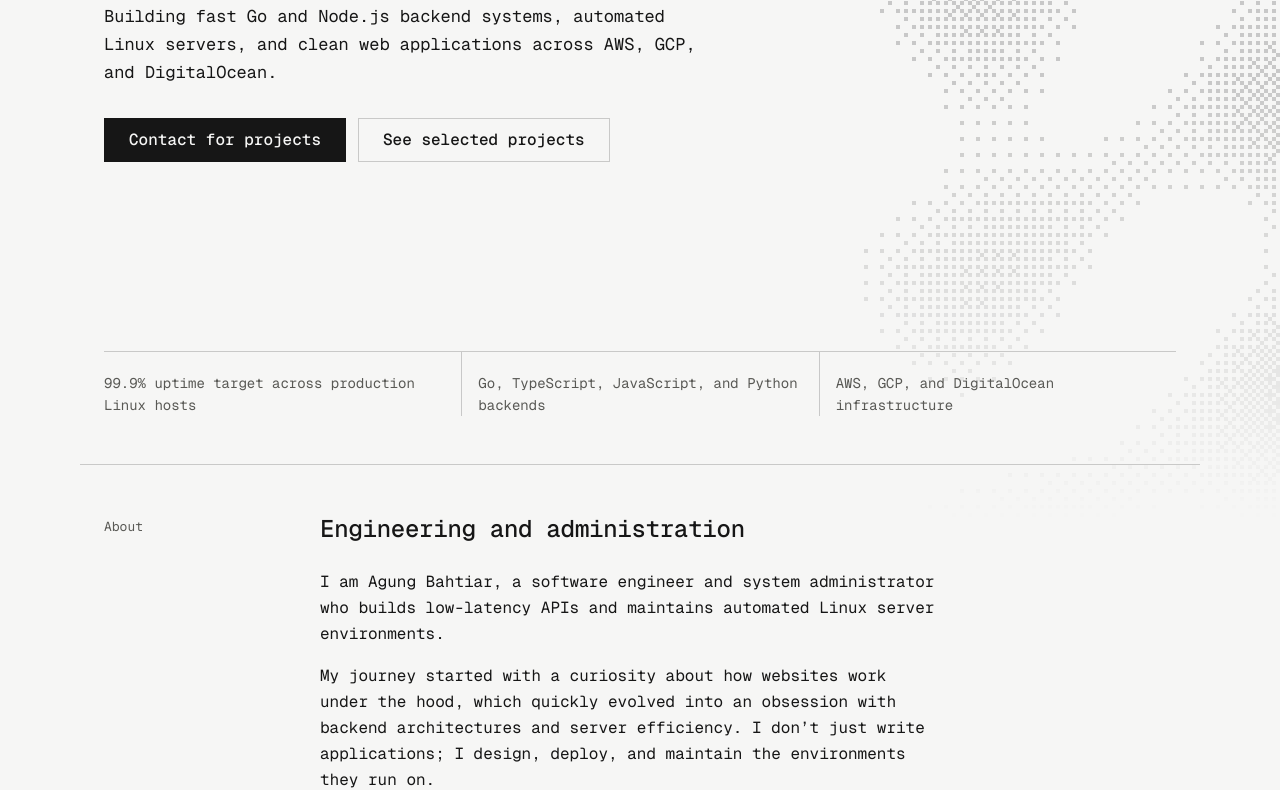
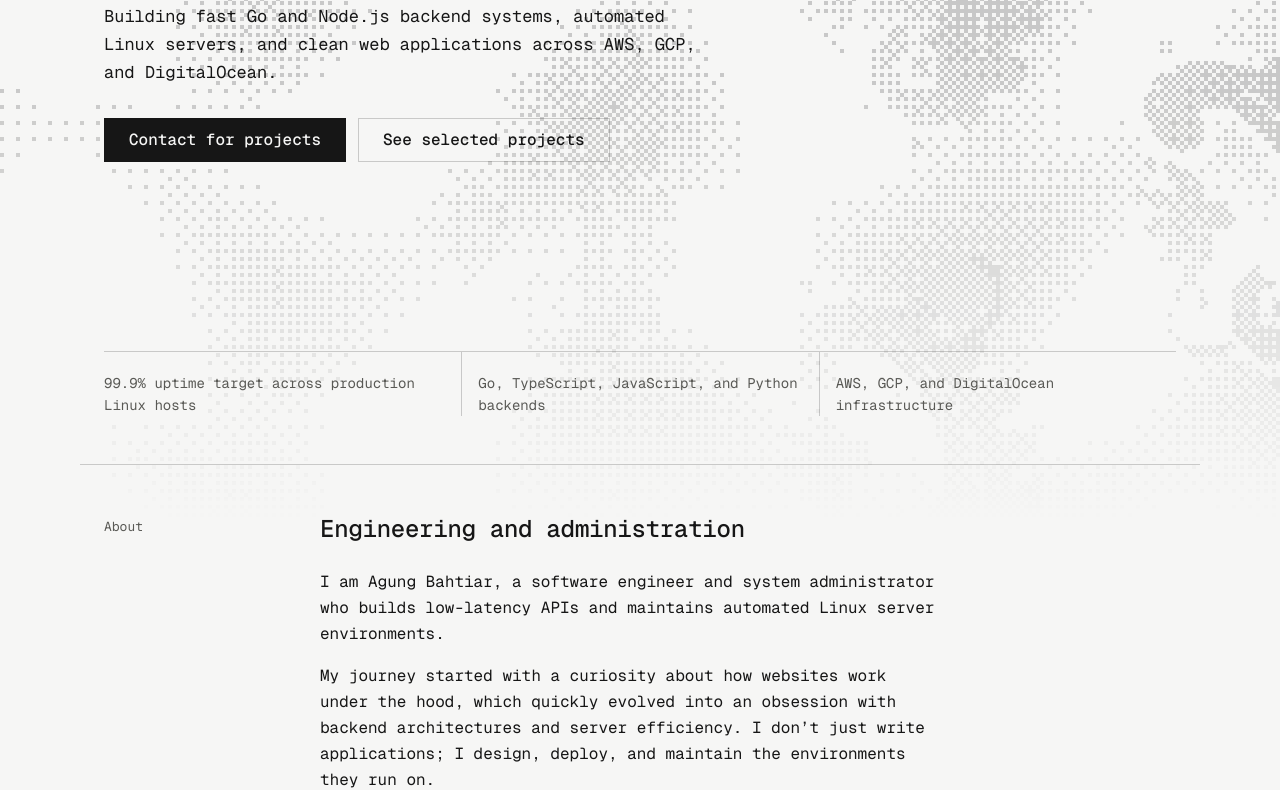
Before and after one commit to AgungBahtiarr/0xAb, an Astro site: page / in a window 1280 px wide. Shown: the part 336-1126 px from the top of the page. Built offline with nearby package versions, Linux system fonts and the light colour scheme; Astro itself is replaced by a stand-in of ours; some packages are replaced by stand-ins of ours.

Commit message:
Add Batik Gajah Oling motif to dither background
Render a seamless half-drop tileable Gajah Oling pattern with a
negative-space halo mask and blend it into the Bayer dither wave field.

```diff
--- a/src/components/DitherBackground.astro
+++ b/src/components/DitherBackground.astro
@@ -1,5 +1,5 @@
 ---
-// DitherBackground.astro - Isolated Bayer 4x4 ordered dither background canvas
+// DitherBackground.astro - Isolated Bayer 4x4 ordered dither background canvas with Batik Gajah Oling motif
 ---
 <canvas id="lines" aria-hidden="true"></canvas>
 
@@ -28,6 +28,187 @@
   var img = null, tx = 0, ty = 0, mx = 0, my = 0;
   var B = [0, 8, 2, 10, 12, 4, 14, 6, 3, 11, 1, 9, 15, 7, 13, 5];
   var vis = true, raf = 0, t0 = performance.now();
+
+  // Seamless half-drop tileable Batik Gajah Oling (Banyuwangi) intensity field
+  var TW = 180, TH = 120;
+  var batikTile = new Float32Array(TW * TH);
+  var haloTile = new Float32Array(TW * TH);
+
+  function buildGajahOlingTile() {
+    var tc = document.createElement("canvas");
+    tc.width = TW;
+    tc.height = TH;
+    var tx2 = tc.getContext("2d");
+    if (!tx2) return;
+
+    function drawMotif(cx0, cy0, tilt, haloOnly) {
+      tx2.save();
+      tx2.translate(cx0, cy0);
+      tx2.rotate(tilt || -0.18);
+      tx2.scale(-1, -1);
+
+      function traceGajahOling() {
+        tx2.beginPath();
+        tx2.moveTo(2, -16);
+        tx2.bezierCurveTo(14, -16, 18, -36, 2, -41);
+        tx2.bezierCurveTo(-16, -46, -28, -28, -26, -6);
+        tx2.bezierCurveTo(-24, 15, -12, 34, 8, 37);
+        tx2.bezierCurveTo(21, 39, 28, 29, 22, 19);
+        tx2.bezierCurveTo(18, 13, 10, 15, 11, 22);
+        tx2.bezierCurveTo(12, 26, 6, 27, 1, 22);
+        tx2.bezierCurveTo(-9, 13, -12, -2, -8, -14);
+        tx2.bezierCurveTo(-5, -22, 5, -22, 2, -16);
+        tx2.closePath();
+      }
+
+      if (haloOnly) {
+        // Subtle negative-space moat around the motif so wave crests don't swallow it
+        tx2.lineJoin = "round";
+        tx2.lineCap = "round";
+        traceGajahOling();
+        tx2.strokeStyle = "rgba(255,255,255,0.9)";
+        tx2.lineWidth = 7.5;
+        tx2.stroke();
+        tx2.fillStyle = "rgba(255,255,255,0.9)";
+        tx2.fill();
+
+        var fxH = 11, fyH = -2;
+        for (var ah = -2; ah <= 2; ah++) {
+          tx2.save();
+          tx2.translate(fxH, fyH);
+          tx2.rotate(ah * 0.48);
+          tx2.beginPath();
+          tx2.ellipse(11, 0, 9.5, 4.5, 0, 0, Math.PI * 2);
+          tx2.fill();
+          tx2.restore();
+        }
+        tx2.restore();
+        return;
+      }
+
+      // 1. Main Gajah Oling silhouette
+      traceGajahOling();
+      tx2.lineJoin = "round";
+      tx2.lineCap = "round";
+      tx2.fillStyle = "rgba(255,255,255,0.96)";
+      tx2.fill();
+
+      // Characteristic scalloped lobes (sisik/gerigi) along the outer spine
+      var lobes = [
+        [-10, -40, 4.4],
+        [-21, -32, 5.0],
+        [-27, -20, 5.2],
+        [-28, -7, 5.2],
+        [-26, 6, 5.0],
+        [-20, 19, 4.7],
+        [-10, 30, 4.4]
+      ];
+      tx2.fillStyle = "rgba(255,255,255,0.92)";
+      for (var l = 0; l < lobes.length; l++) {
+        tx2.beginPath();
+        tx2.arc(lobes[l][0], lobes[l][1], lobes[l][2], 0, Math.PI * 2);
+        tx2.fill();
+      }
+
+      // Carved-out spiral eye ring & inner spine isen-isen
+      tx2.save();
+      tx2.globalCompositeOperation = "destination-out";
+      tx2.beginPath();
+      tx2.arc(0, -27, 5.5, 0, Math.PI * 2);
+      tx2.fillStyle = "rgba(0,0,0,0.92)";
+      tx2.fill();
+
+      // Dashed batik spine line inside the trunk
+      tx2.setLineDash([3.2, 2.8]);
+      tx2.strokeStyle = "rgba(0,0,0,0.72)";
+      tx2.lineWidth = 2.2;
+      tx2.beginPath();
+      tx2.moveTo(-16, -26);
+      tx2.bezierCurveTo(-20, -10, -18, 12, -2, 27);
+      tx2.stroke();
+      tx2.setLineDash([]);
+      tx2.restore();
+
+      // Center cecek dot inside the hollow spiral eye
+      tx2.beginPath();
+      tx2.arc(0, -27, 2.4, 0, Math.PI * 2);
+      tx2.fillStyle = "rgba(255,255,255,0.98)";
+      tx2.fill();
+
+      // 2. Prominent Kembang (5-petal Banyuwangi blossom) nestled in the inner C-curve
+      var fx = 11, fy = -2;
+      tx2.fillStyle = "rgba(255,255,255,0.88)";
+      for (var a = -2; a <= 2; a++) {
+        tx2.save();
+        tx2.translate(fx, fy);
+        tx2.rotate(a * 0.48);
+        tx2.beginPath();
+        tx2.ellipse(11, 0, 7.8, 3.0, 0, 0, Math.PI * 2);
+        tx2.fill();
+        tx2.restore();
+      }
+      tx2.beginPath();
+      tx2.arc(fx, fy, 3.8, 0, Math.PI * 2);
+      tx2.fillStyle = "rgba(255,255,255,0.98)";
+      tx2.fill();
+
+      // 3. Sulur (curling tendril) & cecek dots
+      tx2.strokeStyle = "rgba(255,255,255,0.78)";
+      tx2.lineWidth = 2.6;
+      tx2.beginPath();
+      tx2.moveTo(14, -34);
+      tx2.bezierCurveTo(26, -38, 32, -26, 24, -19);
+      tx2.bezierCurveTo(19, -15, 16, -21, 20, -24);
+      tx2.stroke();
+
+      tx2.beginPath();
+      tx2.moveTo(-22, 22);
+      tx2.bezierCurveTo(-32, 26, -35, 38, -26, 42);
+      tx2.stroke();
+
+      var dots = [
+        [27, -3], [29, 7], [25, 14],
+        [-32, -16], [-34, -3], [-31, 10],
+        [4, -46], [16, 42]
+      ];
+      tx2.fillStyle = "rgba(255,255,255,0.75)";
+      for (var j = 0; j < dots.length; j++) {
+        tx2.beginPath();
+        tx2.arc(dots[j][0], dots[j][1], 1.8, 0, Math.PI * 2);
+        tx2.fill();
+      }
+
+      tx2.restore();
+    }
+
+    var placements = [
+      [45, 60, -0.18],
+      [135, 0, -0.18],
+      [135, 120, -0.18],
+      [-45, 0, -0.18],
+      [-45, 120, -0.18]
+    ];
+
+    // Pass 1: Halo mask
+    for (var p = 0; p < placements.length; p++) {
+      drawMotif(placements[p][0], placements[p][1], placements[p][2], true);
+    }
+    var hdata = tx2.getImageData(0, 0, TW, TH).data;
+    for (var hidx = 0; hidx < TW * TH; hidx++) {
+      haloTile[hidx] = hdata[hidx * 4 + 3] / 255;
+    }
+
+    // Pass 2: Main Batik Gajah Oling mask
+    tx2.clearRect(0, 0, TW, TH);
+    for (var p2 = 0; p2 < placements.length; p2++) {
+      drawMotif(placements[p2][0], placements[p2][1], placements[p2][2], false);
+    }
+    var tdata = tx2.getImageData(0, 0, TW, TH).data;
+    for (var idx = 0; idx < TW * TH; idx++) {
+      batikTile[idx] = tdata[idx * 4 + 3] / 255;
+    }
+  }
+  buildGajahOlingTile();
 
   function size() {
     var r = cv.getBoundingClientRect();
@@ -69,10 +250,17 @@
     my += (ty - my) * 0.08;
 
     for (var y = 0; y < gh; y++) {
+      var py = (y % TH) * TW;
       for (var x = 0; x < gw; x++, i += 4) {
-        var f = 0.5 + 0.22 * Math.sin(x * 0.07 + t * 0.0007) + 0.2 * Math.sin(y * 0.09 - t * 0.0006 + Math.sin(x * 0.04 + t * 0.0003) * 2) + 0.1 * Math.sin((x + y) * 0.05 + t * 0.0004);
+        var wave = 0.5 + 0.22 * Math.sin(x * 0.07 + t * 0.0007) + 0.2 * Math.sin(y * 0.09 - t * 0.0006 + Math.sin(x * 0.04 + t * 0.0003) * 2) + 0.1 * Math.sin((x + y) * 0.05 + t * 0.0004);
+        var tidx = py + (x % TW);
+        var pat = batikTile[tidx];
+        var halo = haloTile[tidx];
+        var u = x / gw;
+        var patFade = 0.15 + 0.85 * u * u;
+        var f = wave * 0.88 * (1 - halo * patFade * 0.42) + pat * patFade * 0.68;
         var dx = x - mx, dy = y - my;
-        f *= 0.05 + 0.95 * (x / gw) * (x / gw);
+        f *= 0.62 + 0.38 * u;
         f += 0.3 * Math.exp(-(dx * dx + dy * dy) / 260);
         var on = f - 0.32 > B[(y & 3) * 4 + (x & 3)] / 16;
         d[i] = r;
```
